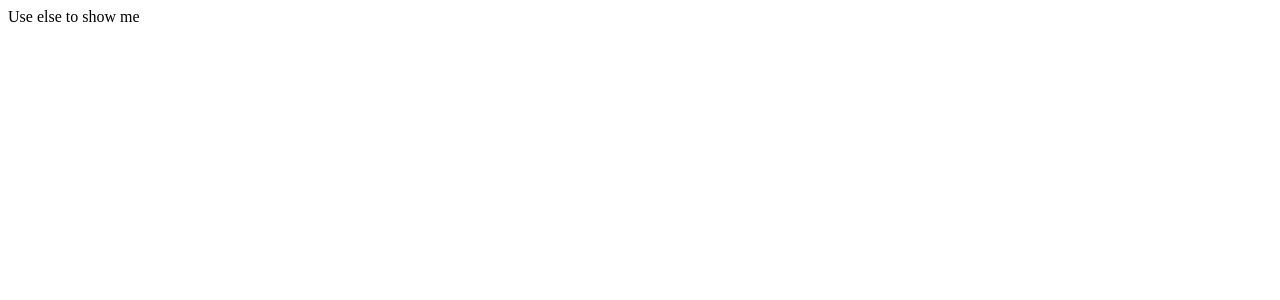
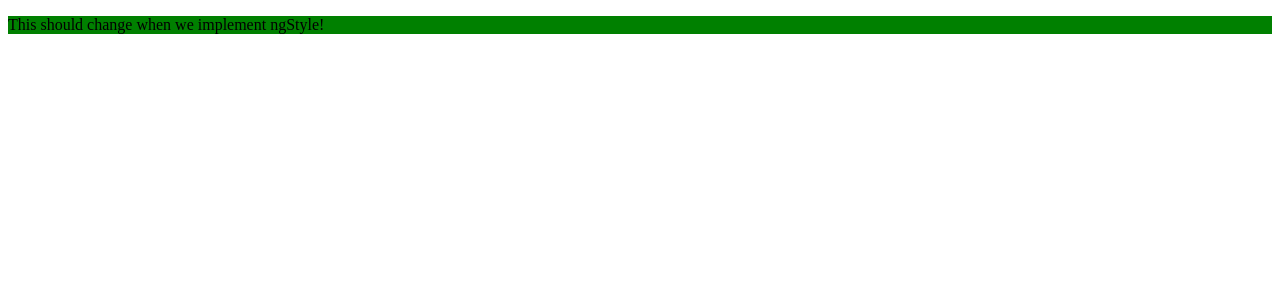
Before and after one commit to emilyzimmerman/Exercises-Class-11, an Angular app: page / in a window 1280 px wide. Shown: the top 300 px of the page. Built offline with nearby package versions, Linux system fonts and the light colour scheme.

Commit message:
Completed exercise 8 for class 12
I changed the background color of the paragraph element to green

```diff
--- a/src/app/app.component.html
+++ b/src/app/app.component.html
@@ -1,4 +1 @@
-<div class="container">
-<p *ngIf="isShowContent; else showElse">If isShowContent is true, show me!</p>
-<ng-template #showElse>Use else to show me</ng-template>
-</div>
+<p [style.background-color]="myColor">This should change when we implement ngStyle!</p>
--- a/src/app/app.component.ts
+++ b/src/app/app.component.ts
@@ -6,5 +6,5 @@ import { Component } from '@angular/core';
   styleUrls: ['./app.component.css']
 })
 export class AppComponent {
-isShowContent:boolean = false;
+  myColor:string = 'green'
   }
```
